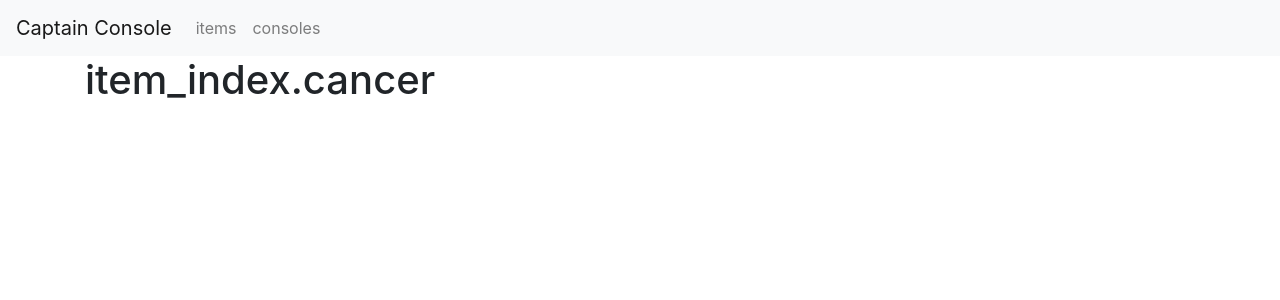
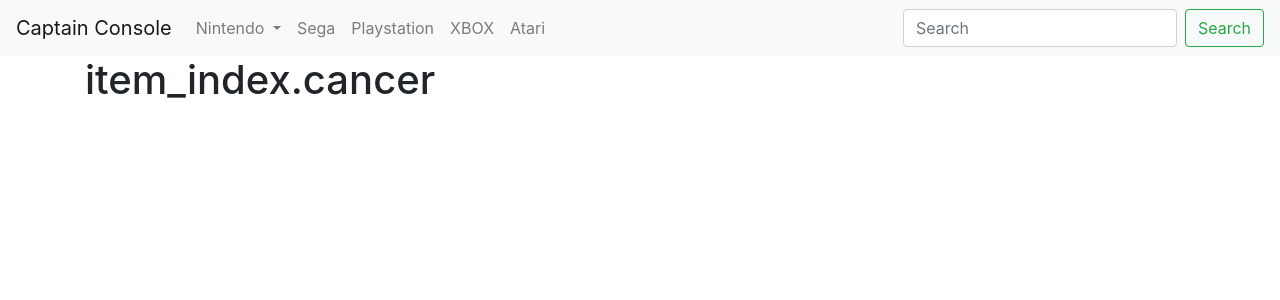
Before and after one commit to Akzelele/CaptainConsole, a Django app: page / in a window 1280 px wide. Shown: the top 300 px of the page. Run offline with Django 3.2, Linux system fonts and the light colour scheme; some libraries are stand-ins or nearby versions.

Commit message:
fancy dropper downer og searcher clowner

```diff
--- a/console/models.py
+++ b/console/models.py
@@ -11,11 +11,14 @@ class Console(models.Model):
     name = models.CharField(max_length=255)
     release_date = models.DateField()
     manufacturer = models.ForeignKey(Manufacturer, on_delete=models.CASCADE)
+
     def __str__(self):
         return self.name
+
 
 class ConsoleImage(models.Model):
     image = models.CharField(max_length=999)
     console = models.ForeignKey(Console, on_delete=models.CASCADE)
+
     def __str__(self):
         return self.image
--- a/templates/base.html
+++ b/templates/base.html
@@ -5,8 +5,7 @@
 <head>
     <meta charset="UTF-8">
     <title>Captain Console</title>
-    <link rel="stylesheet" href="https://stackpath.bootstrapcdn.com/bootstrap/4.4.1/css/bootstrap.min.css"
-          integrity="sha384-Vkoo8x4CGsO3+Hhxv8T/Q5PaXtkKtu6ug5TOeNV6gBiFeWPGFN9MuhOf23Q9Ifjh" crossorigin="anonymous">
+    <link rel="stylesheet" href="https://stackpath.bootstrapcdn.com/bootstrap/4.4.1/css/bootstrap.min.css" integrity="sha384-Vkoo8x4CGsO3+Hhxv8T/Q5PaXtkKtu6ug5TOeNV6gBiFeWPGFN9MuhOf23Q9Ifjh" crossorigin="anonymous">
     <link rel="stylesheet" href="{% static 'CSS/main.css' %}"/>
 </head>
 <body>
@@ -19,9 +18,10 @@
     {% endblock %}
 </div>
 
-<script src="https://stackpath.bootstrapcdn.com/bootstrap/4.4.1/js/bootstrap.min.js"
-        integrity="sha384-wfSDF2E50Y2D1uUdj0O3uMBJnjuUD4Ih7YwaYd1iqfktj0Uod8GCExl3Og8ifwB6"
-        crossorigin="anonymous"></script>
+<script src="https://code.jquery.com/jquery-3.4.1.slim.min.js" integrity="sha384-J6qa4849blE2+poT4WnyKhv5vZF5SrPo0iEjwBvKU7imGFAV0wwj1yYfoRSJoZ+n" crossorigin="anonymous"></script>
+<script src="https://cdn.jsdelivr.net/npm/popper.js@1.16.0/dist/umd/popper.min.js" integrity="sha384-Q6E9RHvbIyZFJoft+2mJbHaEWldlvI9IOYy5n3zV9zzTtmI3UksdQRVvoxMfooAo" crossorigin="anonymous"></script>
+<script src="https://stackpath.bootstrapcdn.com/bootstrap/4.4.1/js/bootstrap.min.js" integrity="sha384-wfSDF2E50Y2D1uUdj0O3uMBJnjuUD4Ih7YwaYd1iqfktj0Uod8GCExl3Og8ifwB6" crossorigin="anonymous"></script>
+
 
 </body>
 </html>
--- a/templates/navigation.html
+++ b/templates/navigation.html
@@ -7,14 +7,33 @@
 
     <div class="collapse navbar-collapse" id="navbarSupportedContent">
         <ul class="navbar-nav mr-auto">
-            <li class="nav-item">
-                <a class="nav-link" href="{% url 'item-index' %}">items <span class="sr-only">(current)</span></a>
+            <li class="nav-item dropdown">
+        <a class="nav-link dropdown-toggle" href="#" id="navbarDropdownMenuLink" data-toggle="dropdown" aria-haspopup="true" aria-expanded="false">
+          Nintendo
+        </a>
+        <div class="dropdown-menu" aria-labelledby="navbarDropdownMenuLink">
+          <a class="dropdown-item" href="#">NES</a>
+          <a class="dropdown-item" href="#">SNES</a>
+          <a class="dropdown-item" href="#">PES</a>
+             {#TODO: gera þetta án þess að hardcode-a allt#}
+        </div>
             </li>
             <li class="nav-item">
-                <a class="nav-link" href="{% url 'console-index' %}">consoles</a>
+                <a class="nav-link" href="{% url 'console-index' %}">Sega</a>
             </li>
-
+            <li class="nav-item">
+                <a class="nav-link" href="{% url 'console-index' %}">Playstation</a>
+            </li>
+            <li class="nav-item">
+                <a class="nav-link" href="{% url 'console-index' %}">XBOX</a>
+            </li>
+            <li class="nav-item">
+                <a class="nav-link" href="{% url 'console-index' %}">Atari</a>
+            </li>
         </ul>
-
+    <form class="form-inline my-2 my-lg-0">
+      <input class="form-control mr-sm-2" type="search" placeholder="Search" aria-label="Search">
+      <button class="btn btn-outline-success my-2 my-sm-0" type="submit">Search</button>
+    </form>
     </div>
 </nav>
```
